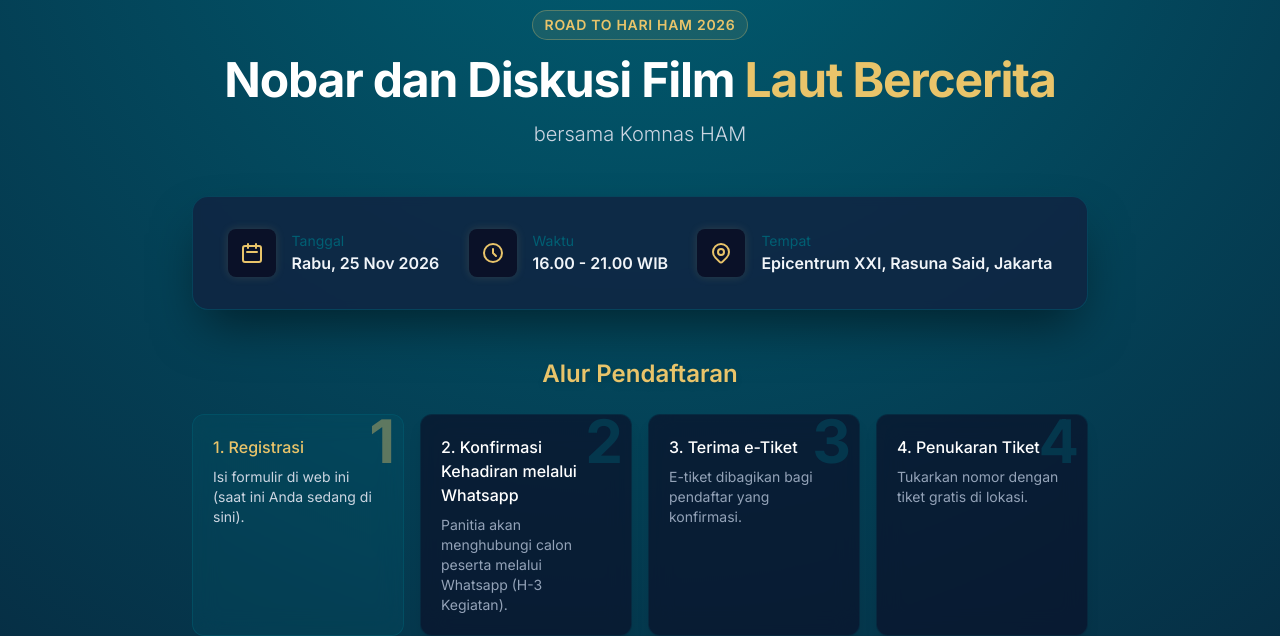
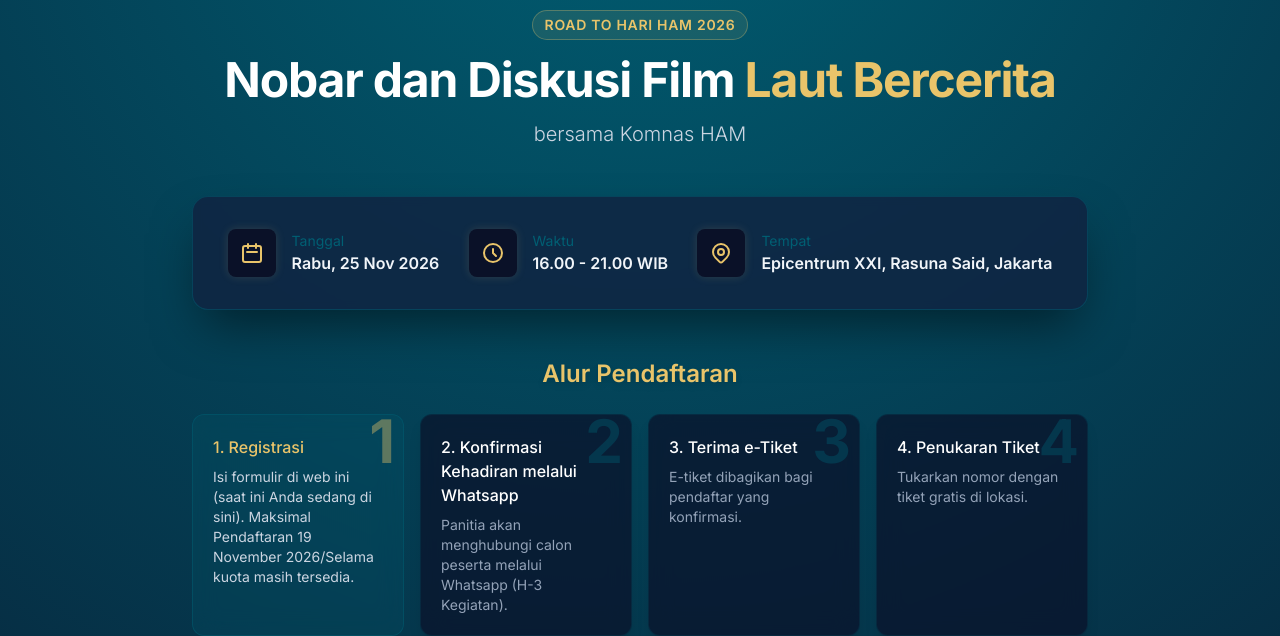
Before and after one commit to birulautkh/nobar-laut-bercerita, a plain HTML site: page index.html in a window 1280 px wide. Shown: the part 198-834 px from the top of the page. Drawn offline with nearby package versions, Linux system fonts and the light colour scheme.

Commit message:
Update index.html

```diff
--- a/index.html
+++ b/index.html
@@ -100,7 +100,7 @@
                 <div class="bg-brand-teal/20 backdrop-blur-md border border-brand-teal/50 p-5 rounded-xl relative overflow-hidden">
                     <div class="absolute right-2 -top-1 text-6xl font-bold text-brand-gold/40 pointer-events-none">1</div>
                     <h3 class="font-medium text-brand-gold mb-2 relative z-10">1. Registrasi</h3>
-                    <p class="text-sm text-slate-300 relative z-10">Isi formulir di web ini (saat ini Anda sedang di sini).</p>
+                    <p class="text-sm text-slate-300 relative z-10">Isi formulir di web ini (saat ini Anda sedang di sini). Maksimal Pendaftaran 19 November 2026/Selama kuota masih tersedia.</p>
                 </div>
                 <div class="bg-brand-navy/70 backdrop-blur-md border border-brand-teal/20 p-5 rounded-xl relative overflow-hidden shadow-lg">
                     <div class="absolute right-2 -top-1 text-6xl font-bold text-brand-teal/40 pointer-events-none">2</div>
```
